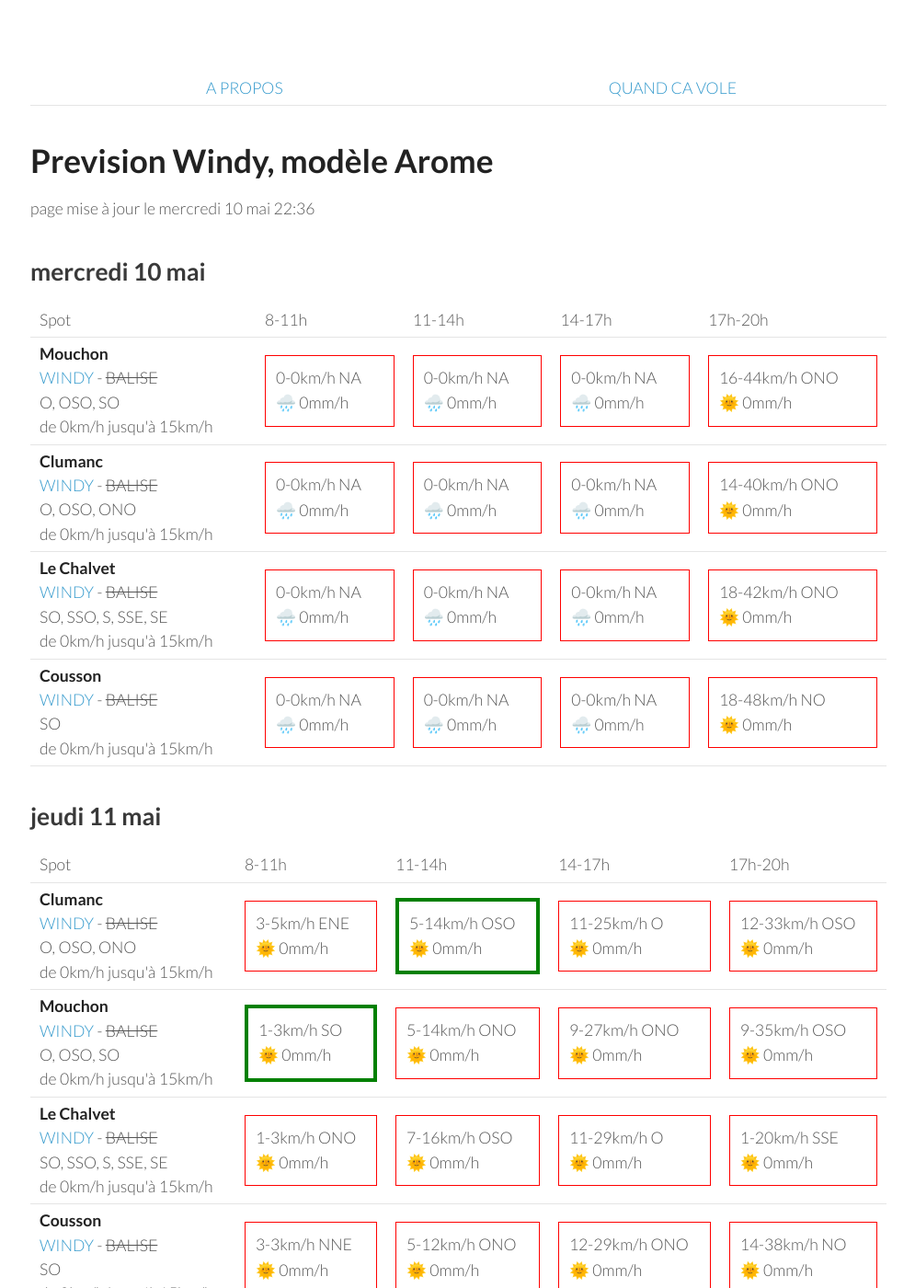
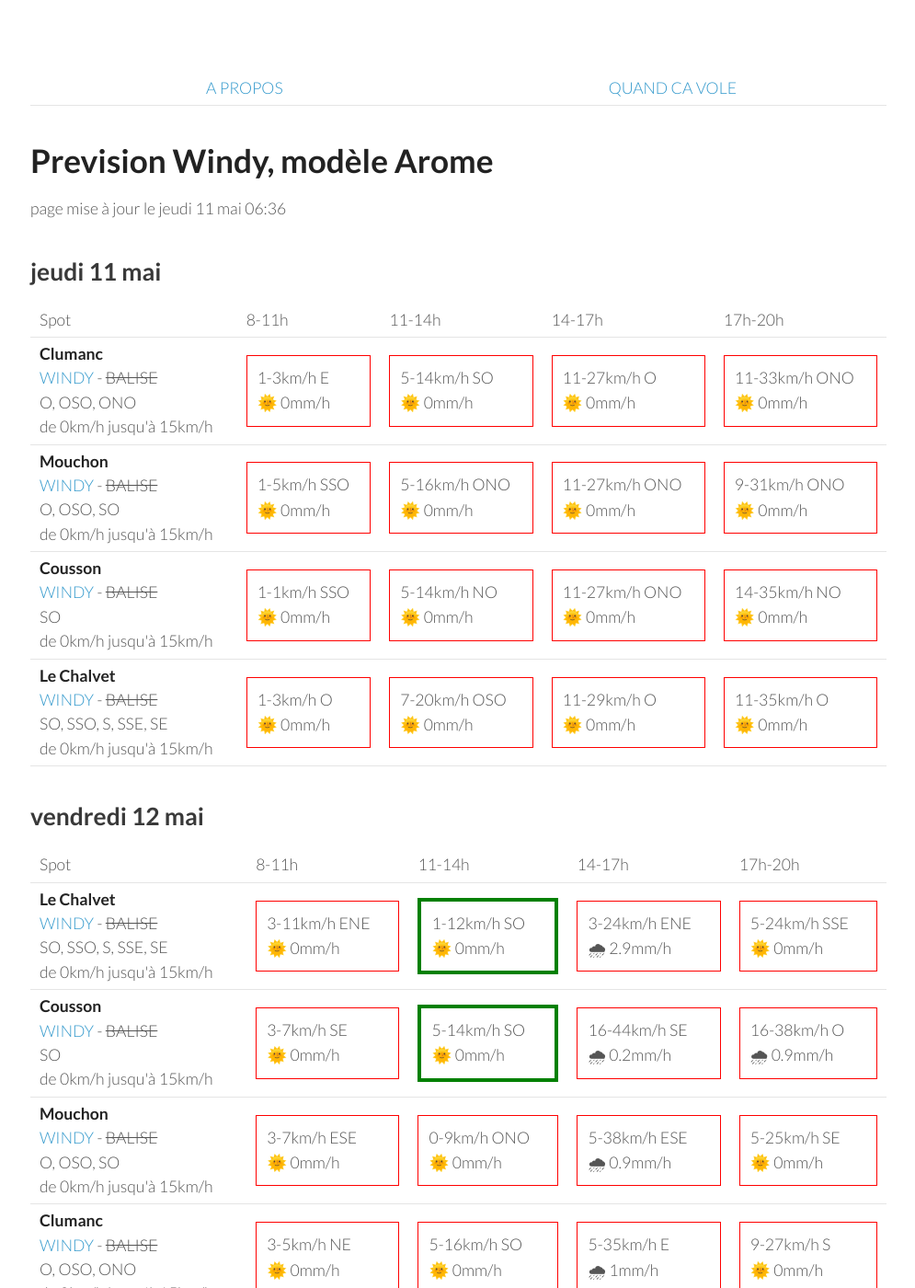
Before and after one commit to parapente-dans-le-nord/parapente-dans-le-nord.github.io, a Jekyll site: the page built from saint_andre.markdown, in a window 1280 px wide and 1400 px high. Shown: the whole window at 92% size, without its empty margins (25-1020 px from the left). Built offline with Jekyll 4.4.1, drawn with Linux system fonts in a browser that asks for light colours; some of the changed text lies outside the part shown.

Commit message:
update index.markdown

```diff
--- a/saint_andre.markdown
+++ b/saint_andre.markdown
@@ -7,60 +7,8 @@ title:  "Tous les spots"
 {: .links}
 
 # Prevision Windy, modèle Arome
-page mise à jour le mercredi 10 mai 22:36
+page mise à jour le jeudi 11 mai 06:36
 
-## mercredi 10 mai
-
-{::nomarkdown}
-<table>
-  <tbody>
-    <tr>
-      <td>Spot</td>
-      <td>8-11h</td>
-      <td>11-14h</td>
-      <td>14-17h</td>
-      <td>17h-20h</td>
-    </tr>
-<tr>
-        <td><strong>Mouchon</strong><br><a href="https://windy.com/43.992/6.424?43.878,6.425,10,m:eSuaglR">WINDY</a> - <span class="no-balise"> BALISE </span><br> <span class="vent-favorable">O, OSO, SO</span><br><span class="force-vent">de 0km/h jusqu'à 15km/h</span> </td>
-
-            <td><div class="not-flyable"><p>0-0km/h NA</p><p>🌧️ 0mm/h</p></div></td>
-            <td><div class="not-flyable"><p>0-0km/h NA</p><p>🌧️ 0mm/h</p></div></td>
-            <td><div class="not-flyable"><p>0-0km/h NA</p><p>🌧️ 0mm/h</p></div></td>
-            <td><div class="not-flyable"><p>16-44km/h ONO</p><p>🌞 0mm/h</p></div></td>
-
-    </tr>
-<tr>
-        <td><strong>Clumanc</strong><br><a href="https://windy.com/44.027/6.402?43.914,6.403,10,m:eSxaglP">WINDY</a> - <span class="no-balise"> BALISE </span><br> <span class="vent-favorable">O, OSO, ONO</span><br><span class="force-vent">de 0km/h jusqu'à 15km/h</span> </td>
-
-            <td><div class="not-flyable"><p>0-0km/h NA</p><p>🌧️ 0mm/h</p></div></td>
-            <td><div class="not-flyable"><p>0-0km/h NA</p><p>🌧️ 0mm/h</p></div></td>
-            <td><div class="not-flyable"><p>0-0km/h NA</p><p>🌧️ 0mm/h</p></div></td>
-            <td><div class="not-flyable"><p>14-40km/h ONO</p><p>🌞 0mm/h</p></div></td>
-
-    </tr>
-<tr>
-        <td><strong>Le Chalvet</strong><br><a href="https://windy.com/43.979/6.480?43.866,6.480,10,m:eSsaglX">WINDY</a> - <span class="no-balise"> BALISE </span><br> <span class="vent-favorable">SO, SSO, S, SSE, SE</span><br><span class="force-vent">de 0km/h jusqu'à 15km/h</span> </td>
-
-            <td><div class="not-flyable"><p>0-0km/h NA</p><p>🌧️ 0mm/h</p></div></td>
-            <td><div class="not-flyable"><p>0-0km/h NA</p><p>🌧️ 0mm/h</p></div></td>
-            <td><div class="not-flyable"><p>0-0km/h NA</p><p>🌧️ 0mm/h</p></div></td>
-            <td><div class="not-flyable"><p>18-42km/h ONO</p><p>🌞 0mm/h</p></div></td>
-
-    </tr>
-<tr>
-        <td><strong>Cousson</strong><br><a href="https://windy.com/44.054/6.240?43.940,6.241,10,m:eSAaglz">WINDY</a> - <span class="no-balise"> BALISE </span><br> <span class="vent-favorable">SO</span><br><span class="force-vent">de 0km/h jusqu'à 15km/h</span> </td>
-
-            <td><div class="not-flyable"><p>0-0km/h NA</p><p>🌧️ 0mm/h</p></div></td>
-            <td><div class="not-flyable"><p>0-0km/h NA</p><p>🌧️ 0mm/h</p></div></td>
-            <td><div class="not-flyable"><p>0-0km/h NA</p><p>🌧️ 0mm/h</p></div></td>
-            <td><div class="not-flyable"><p>18-48km/h NO</p><p>🌞 0mm/h</p></div></td>
-
-    </tr>
-
-</tbody>
-</table>
-{:/}
 ## jeudi 11 mai
 
 {::nomarkdown}
@@ -76,40 +24,40 @@ page mise à jour le mercredi 10 mai 22:36
 <tr>
         <td><strong>Clumanc</strong><br><a href="https://windy.com/44.027/6.402?43.914,6.403,10,m:eSxaglP">WINDY</a> - <span class="no-balise"> BALISE </span><br> <span class="vent-favorable">O, OSO, ONO</span><br><span class="force-vent">de 0km/h jusqu'à 15km/h</span> </td>
 
-            <td><div class="not-flyable"><p>3-5km/h ENE</p><p>🌞 0mm/h</p></div></td>
-            <td><div class="flyable"><p>5-14km/h OSO</p><p>🌞 0mm/h</p></div></td>
-            <td><div class="not-flyable"><p>11-25km/h O</p><p>🌞 0mm/h</p></div></td>
-            <td><div class="not-flyable"><p>12-33km/h OSO</p><p>🌞 0mm/h</p></div></td>
+            <td><div class="not-flyable"><p>1-3km/h E</p><p>🌞 0mm/h</p></div></td>
+            <td><div class="not-flyable"><p>5-14km/h SO</p><p>🌞 0mm/h</p></div></td>
+            <td><div class="not-flyable"><p>11-27km/h O</p><p>🌞 0mm/h</p></div></td>
+            <td><div class="not-flyable"><p>11-33km/h ONO</p><p>🌞 0mm/h</p></div></td>
 
 
     </tr>
 <tr>
         <td><strong>Mouchon</strong><br><a href="https://windy.com/43.992/6.424?43.878,6.425,10,m:eSuaglR">WINDY</a> - <span class="no-balise"> BALISE </span><br> <span class="vent-favorable">O, OSO, SO</span><br><span class="force-vent">de 0km/h jusqu'à 15km/h</span> </td>
 
-            <td><div class="flyable"><p>1-3km/h SO</p><p>🌞 0mm/h</p></div></td>
-            <td><div class="not-flyable"><p>5-14km/h ONO</p><p>🌞 0mm/h</p></div></td>
-            <td><div class="not-flyable"><p>9-27km/h ONO</p><p>🌞 0mm/h</p></div></td>
-            <td><div class="not-flyable"><p>9-35km/h OSO</p><p>🌞 0mm/h</p></div></td>
+            <td><div class="not-flyable"><p>1-5km/h SSO</p><p>🌞 0mm/h</p></div></td>
+            <td><div class="not-flyable"><p>5-16km/h ONO</p><p>🌞 0mm/h</p></div></td>
+            <td><div class="not-flyable"><p>11-27km/h ONO</p><p>🌞 0mm/h</p></div></td>
+            <td><div class="not-flyable"><p>9-31km/h ONO</p><p>🌞 0mm/h</p></div></td>
+
+
+    </tr>
+<tr>
+        <td><strong>Cousson</strong><br><a href="https://windy.com/44.054/6.240?43.940,6.241,10,m:eSAaglz">WINDY</a> - <span class="no-balise"> BALISE </span><br> <span class="vent-favorable">SO</span><br><span class="force-vent">de 0km/h jusqu'à 15km/h</span> </td>
+
+            <td><div class="not-flyable"><p>1-1km/h SSO</p><p>🌞 0mm/h</p></div></td>
+            <td><div class="not-flyable"><p>5-14km/h NO</p><p>🌞 0mm/h</p></div></td>
+            <td><div class="not-flyable"><p>11-27km/h ONO</p><p>🌞 0mm/h</p></div></td>
+            <td><div class="not-flyable"><p>14-35km/h NO</p><p>🌞 0mm/h</p></div></td>
 
 
     </tr>
 <tr>
         <td><strong>Le Chalvet</strong><br><a href="https://windy.com/43.979/6.480?43.866,6.480,10,m:eSsaglX">WINDY</a> - <span class="no-balise"> BALISE </span><br> <span class="vent-favorable">SO, SSO, S, SSE, SE</span><br><span class="force-vent">de 0km/h jusqu'à 15km/h</span> </td>
 
-            <td><div class="not-flyable"><p>1-3km/h ONO</p><p>🌞 0mm/h</p></div></td>
-            <td><div class="not-flyable"><p>7-16km/h OSO</p><p>🌞 0mm/h</p></div></td>
+            <td><div class="not-flyable"><p>1-3km/h O</p><p>🌞 0mm/h</p></div></td>
+            <td><div class="not-flyable"><p>7-20km/h OSO</p><p>🌞 0mm/h</p></div></td>
             <td><div class="not-flyable"><p>11-29km/h O</p><p>🌞 0mm/h</p></div></td>
-            <td><div class="not-flyable"><p>1-20km/h SSE</p><p>🌞 0mm/h</p></div></td>
-
-
-    </tr>
-<tr>
-        <td><strong>Cousson</strong><br><a href="https://windy.com/44.054/6.240?43.940,6.241,10,m:eSAaglz">WINDY</a> - <span class="no-balise"> BALISE </span><br> <span class="vent-favorable">SO</span><br><span class="force-vent">de 0km/h jusqu'à 15km/h</span> </td>
-
-            <td><div class="not-flyable"><p>3-3km/h NNE</p><p>🌞 0mm/h</p></div></td>
-            <td><div class="not-flyable"><p>5-12km/h ONO</p><p>🌞 0mm/h</p></div></td>
-            <td><div class="not-flyable"><p>12-29km/h ONO</p><p>🌞 0mm/h</p></div></td>
-            <td><div class="not-flyable"><p>14-38km/h NO</p><p>🌞 0mm/h</p></div></td>
+            <td><div class="not-flyable"><p>11-35km/h O</p><p>🌞 0mm/h</p></div></td>
 
 
     </tr>
@@ -130,42 +78,42 @@ page mise à jour le mercredi 10 mai 22:36
       <td>17h-20h</td>
     </tr>
 <tr>
-        <td><strong>Cousson</strong><br><a href="https://windy.com/44.054/6.240?43.940,6.241,10,m:eSAaglz">WINDY</a> - <span class="no-balise"> BALISE </span><br> <span class="vent-favorable">SO</span><br><span class="force-vent">de 0km/h jusqu'à 15km/h</span> </td>
+        <td><strong>Le Chalvet</strong><br><a href="https://windy.com/43.979/6.480?43.866,6.480,10,m:eSsaglX">WINDY</a> - <span class="no-balise"> BALISE </span><br> <span class="vent-favorable">SO, SSO, S, SSE, SE</span><br><span class="force-vent">de 0km/h jusqu'à 15km/h</span> </td>
 
-            <td><div class="not-flyable"><p>1-1km/h ESE</p><p>🌞 0mm/h</p></div></td>
-            <td><div class="not-flyable"><p>5-22km/h O</p><p>🌧 1mm/h</p></div></td>
-            <td><div class="not-flyable"><p>3-24km/h SO</p><p>🌧 1.9mm/h</p></div></td>
-            <td><div class="not-flyable"><p>7-29km/h SO</p><p>🌧 2.2mm/h</p></div></td>
+            <td><div class="not-flyable"><p>3-11km/h ENE</p><p>🌞 0mm/h</p></div></td>
+            <td><div class="flyable"><p>1-12km/h SO</p><p>🌞 0mm/h</p></div></td>
+            <td><div class="not-flyable"><p>3-24km/h ENE</p><p>🌧 2.9mm/h</p></div></td>
+            <td><div class="not-flyable"><p>5-24km/h SSE</p><p>🌞 0mm/h</p></div></td>
 
 
     </tr>
 <tr>
-        <td><strong>Le Chalvet</strong><br><a href="https://windy.com/43.979/6.480?43.866,6.480,10,m:eSsaglX">WINDY</a> - <span class="no-balise"> BALISE </span><br> <span class="vent-favorable">SO, SSO, S, SSE, SE</span><br><span class="force-vent">de 0km/h jusqu'à 15km/h</span> </td>
+        <td><strong>Cousson</strong><br><a href="https://windy.com/44.054/6.240?43.940,6.241,10,m:eSAaglz">WINDY</a> - <span class="no-balise"> BALISE </span><br> <span class="vent-favorable">SO</span><br><span class="force-vent">de 0km/h jusqu'à 15km/h</span> </td>
 
-            <td><div class="not-flyable"><p>1-3km/h E</p><p>🌞 0mm/h</p></div></td>
-            <td><div class="not-flyable"><p>7-24km/h SSE</p><p>🌧 0.3mm/h</p></div></td>
-            <td><div class="not-flyable"><p>7-27km/h SSO</p><p>🌧 6mm/h</p></div></td>
-            <td><div class="not-flyable"><p>7-27km/h SSE</p><p>🌧 2.7mm/h</p></div></td>
+            <td><div class="not-flyable"><p>3-7km/h SE</p><p>🌞 0mm/h</p></div></td>
+            <td><div class="flyable"><p>5-14km/h SO</p><p>🌞 0mm/h</p></div></td>
+            <td><div class="not-flyable"><p>16-44km/h SE</p><p>🌧 0.2mm/h</p></div></td>
+            <td><div class="not-flyable"><p>16-38km/h O</p><p>🌧 0.9mm/h</p></div></td>
+
+
+    </tr>
+<tr>
+        <td><strong>Mouchon</strong><br><a href="https://windy.com/43.992/6.424?43.878,6.425,10,m:eSuaglR">WINDY</a> - <span class="no-balise"> BALISE </span><br> <span class="vent-favorable">O, OSO, SO</span><br><span class="force-vent">de 0km/h jusqu'à 15km/h</span> </td>
+
+            <td><div class="not-flyable"><p>3-7km/h ESE</p><p>🌞 0mm/h</p></div></td>
+            <td><div class="not-flyable"><p>0-9km/h ONO</p><p>🌞 0mm/h</p></div></td>
+            <td><div class="not-flyable"><p>5-38km/h ESE</p><p>🌧 0.9mm/h</p></div></td>
+            <td><div class="not-flyable"><p>5-25km/h SE</p><p>🌞 0mm/h</p></div></td>
 
 
     </tr>
 <tr>
         <td><strong>Clumanc</strong><br><a href="https://windy.com/44.027/6.402?43.914,6.403,10,m:eSxaglP">WINDY</a> - <span class="no-balise"> BALISE </span><br> <span class="vent-favorable">O, OSO, ONO</span><br><span class="force-vent">de 0km/h jusqu'à 15km/h</span> </td>
 
-            <td><div class="not-flyable"><p>1-1km/h ENE</p><p>🌞 0mm/h</p></div></td>
-            <td><div class="not-flyable"><p>5-24km/h S</p><p>🌧 0.5mm/h</p></div></td>
-            <td><div class="not-flyable"><p>5-25km/h SO</p><p>🌧 5mm/h</p></div></td>
-            <td><div class="not-flyable"><p>7-27km/h S</p><p>🌧 2.6mm/h</p></div></td>
-
-
-    </tr>
-<tr>
-        <td><strong>Mouchon</strong><br><a href="https://windy.com/43.992/6.424?43.878,6.425,10,m:eSuaglR">WINDY</a> - <span class="no-balise"> BALISE </span><br> <span class="vent-favorable">O, OSO, SO</span><br><span class="force-vent">de 0km/h jusqu'à 15km/h</span> </td>
-
-            <td><div class="not-flyable"><p>1-1km/h SE</p><p>🌞 0mm/h</p></div></td>
-            <td><div class="not-flyable"><p>5-24km/h SSE</p><p>🌧 0.5mm/h</p></div></td>
-            <td><div class="not-flyable"><p>7-27km/h SSO</p><p>🌧 6mm/h</p></div></td>
-            <td><div class="not-flyable"><p>7-27km/h SSE</p><p>🌧 2.9mm/h</p></div></td>
+            <td><div class="not-flyable"><p>3-5km/h NE</p><p>🌞 0mm/h</p></div></td>
+            <td><div class="not-flyable"><p>5-16km/h SO</p><p>🌞 0mm/h</p></div></td>
+            <td><div class="not-flyable"><p>5-35km/h E</p><p>🌧 1mm/h</p></div></td>
+            <td><div class="not-flyable"><p>9-27km/h S</p><p>🌞 0mm/h</p></div></td>
 
 
     </tr>
@@ -188,40 +136,40 @@ page mise à jour le mercredi 10 mai 22:36
 <tr>
         <td><strong>Cousson</strong><br><a href="https://windy.com/44.054/6.240?43.940,6.241,10,m:eSAaglz">WINDY</a> - <span class="no-balise"> BALISE </span><br> <span class="vent-favorable">SO</span><br><span class="force-vent">de 0km/h jusqu'à 15km/h</span> </td>
 
-            <td><div class="not-flyable"><p>5-16km/h E</p><p>🌞 0mm/h</p></div></td>
-            <td><div class="not-flyable"><p>5-18km/h SSE</p><p>🌧 0.2mm/h</p></div></td>
-            <td><div class="not-flyable"><p>9-25km/h SO</p><p>🌧 2.3mm/h</p></div></td>
-            <td><div class="not-flyable"><p>3-38km/h NO</p><p>🌧 1.3mm/h</p></div></td>
+            <td><div class="not-flyable"><p>5-18km/h ENE</p><p>🌞 0mm/h</p></div></td>
+            <td><div class="not-flyable"><p>5-20km/h SSE</p><p>🌧 0.2mm/h</p></div></td>
+            <td><div class="not-flyable"><p>5-24km/h OSO</p><p>🌧 0.4mm/h</p></div></td>
+            <td><div class="not-flyable"><p>3-31km/h NE</p><p>🌧 3.7mm/h</p></div></td>
 
 
     </tr>
 <tr>
         <td><strong>Le Chalvet</strong><br><a href="https://windy.com/43.979/6.480?43.866,6.480,10,m:eSsaglX">WINDY</a> - <span class="no-balise"> BALISE </span><br> <span class="vent-favorable">SO, SSO, S, SSE, SE</span><br><span class="force-vent">de 0km/h jusqu'à 15km/h</span> </td>
 
-            <td><div class="not-flyable"><p>3-14km/h E</p><p>🌞 0mm/h</p></div></td>
-            <td><div class="not-flyable"><p>11-31km/h ESE</p><p>🌧 0.3mm/h</p></div></td>
-            <td><div class="not-flyable"><p>9-31km/h SE</p><p>🌧 0.4mm/h</p></div></td>
-            <td><div class="not-flyable"><p>3-35km/h SE</p><p>🌧 2mm/h</p></div></td>
+            <td><div class="not-flyable"><p>5-20km/h E</p><p>🌞 0mm/h</p></div></td>
+            <td><div class="not-flyable"><p>11-31km/h ESE</p><p>🌧 0.2mm/h</p></div></td>
+            <td><div class="not-flyable"><p>7-31km/h SE</p><p>🌧 0.7mm/h</p></div></td>
+            <td><div class="not-flyable"><p>5-35km/h ESE</p><p>🌧 3mm/h</p></div></td>
 
 
     </tr>
 <tr>
         <td><strong>Mouchon</strong><br><a href="https://windy.com/43.992/6.424?43.878,6.425,10,m:eSuaglR">WINDY</a> - <span class="no-balise"> BALISE </span><br> <span class="vent-favorable">O, OSO, SO</span><br><span class="force-vent">de 0km/h jusqu'à 15km/h</span> </td>
 
-            <td><div class="not-flyable"><p>5-16km/h E</p><p>🌞 0mm/h</p></div></td>
-            <td><div class="not-flyable"><p>11-29km/h ESE</p><p>🌧 0.3mm/h</p></div></td>
-            <td><div class="not-flyable"><p>7-29km/h SSE</p><p>🌧 0.5mm/h</p></div></td>
-            <td><div class="not-flyable"><p>1-31km/h SE</p><p>🌧 2.4mm/h</p></div></td>
+            <td><div class="not-flyable"><p>7-20km/h E</p><p>🌞 0mm/h</p></div></td>
+            <td><div class="not-flyable"><p>9-29km/h ESE</p><p>🌧 0.2mm/h</p></div></td>
+            <td><div class="not-flyable"><p>5-29km/h SE</p><p>🌧 0.6mm/h</p></div></td>
+            <td><div class="not-flyable"><p>3-37km/h ESE</p><p>🌧 3mm/h</p></div></td>
 
 
     </tr>
 <tr>
         <td><strong>Clumanc</strong><br><a href="https://windy.com/44.027/6.402?43.914,6.403,10,m:eSxaglP">WINDY</a> - <span class="no-balise"> BALISE </span><br> <span class="vent-favorable">O, OSO, ONO</span><br><span class="force-vent">de 0km/h jusqu'à 15km/h</span> </td>
 
-            <td><div class="not-flyable"><p>5-18km/h E</p><p>🌞 0mm/h</p></div></td>
-            <td><div class="not-flyable"><p>9-27km/h SE</p><p>🌧 0.3mm/h</p></div></td>
-            <td><div class="not-flyable"><p>5-29km/h S</p><p>🌧 0.4mm/h</p></div></td>
-            <td><div class="not-flyable"><p>1-33km/h SSO</p><p>🌧 2.5mm/h</p></div></td>
+            <td><div class="not-flyable"><p>7-22km/h E</p><p>🌞 0mm/h</p></div></td>
+            <td><div class="not-flyable"><p>9-27km/h ESE</p><p>🌧 0.2mm/h</p></div></td>
+            <td><div class="not-flyable"><p>3-29km/h SSE</p><p>🌧 0.6mm/h</p></div></td>
+            <td><div class="not-flyable"><p>3-37km/h E</p><p>🌧 3.1mm/h</p></div></td>
 
 
     </tr>
@@ -244,8 +192,8 @@ page mise à jour le mercredi 10 mai 22:36
 <tr>
         <td><strong>Mouchon</strong><br><a href="https://windy.com/43.992/6.424?43.878,6.425,10,m:eSuaglR">WINDY</a> - <span class="no-balise"> BALISE </span><br> <span class="vent-favorable">O, OSO, SO</span><br><span class="force-vent">de 0km/h jusqu'à 15km/h</span> </td>
 
-            <td><div class="not-flyable"><p>1-11km/h NO</p><p>🌞 0mm/h</p></div></td>
-            <td><div class="not-flyable"><p>9-25km/h ONO</p><p>🌞 0mm/h</p></div></td>
+            <td><div class="not-flyable"><p>3-12km/h NNO</p><p>🌞 0mm/h</p></div></td>
+            <td><div class="not-flyable"><p>9-27km/h ONO</p><p>🌞 0mm/h</p></div></td>
             <td><div class="not-flyable"><p>11-33km/h ONO</p><p>🌧 0.4mm/h</p></div></td>
             <td><div class="not-flyable"><p>12-35km/h O</p><p>🌧 2mm/h</p></div></td>
 
@@ -254,8 +202,8 @@ page mise à jour le mercredi 10 mai 22:36
 <tr>
         <td><strong>Clumanc</strong><br><a href="https://windy.com/44.027/6.402?43.914,6.403,10,m:eSxaglP">WINDY</a> - <span class="no-balise"> BALISE </span><br> <span class="vent-favorable">O, OSO, ONO</span><br><span class="force-vent">de 0km/h jusqu'à 15km/h</span> </td>
 
-            <td><div class="not-flyable"><p>1-12km/h NNO</p><p>🌞 0mm/h</p></div></td>
-            <td><div class="not-flyable"><p>9-27km/h ONO</p><p>🌞 0mm/h</p></div></td>
+            <td><div class="not-flyable"><p>1-12km/h N</p><p>🌞 0mm/h</p></div></td>
+            <td><div class="not-flyable"><p>9-29km/h ONO</p><p>🌞 0mm/h</p></div></td>
             <td><div class="not-flyable"><p>11-33km/h ONO</p><p>🌧 0.4mm/h</p></div></td>
             <td><div class="not-flyable"><p>14-37km/h O</p><p>🌧 1.6mm/h</p></div></td>
 
@@ -264,7 +212,7 @@ page mise à jour le mercredi 10 mai 22:36
 <tr>
         <td><strong>Cousson</strong><br><a href="https://windy.com/44.054/6.240?43.940,6.241,10,m:eSAaglz">WINDY</a> - <span class="no-balise"> BALISE </span><br> <span class="vent-favorable">SO</span><br><span class="force-vent">de 0km/h jusqu'à 15km/h</span> </td>
 
-            <td><div class="not-flyable"><p>1-11km/h E</p><p>🌞 0mm/h</p></div></td>
+            <td><div class="not-flyable"><p>3-12km/h ENE</p><p>🌞 0mm/h</p></div></td>
             <td><div class="not-flyable"><p>7-24km/h O</p><p>🌞 0mm/h</p></div></td>
             <td><div class="not-flyable"><p>11-29km/h O</p><p>🌧 0.2mm/h</p></div></td>
             <td><div class="not-flyable"><p>11-33km/h OSO</p><p>🌧 2.2mm/h</p></div></td>
@@ -274,8 +222,8 @@ page mise à jour le mercredi 10 mai 22:36
 <tr>
         <td><strong>Le Chalvet</strong><br><a href="https://windy.com/43.979/6.480?43.866,6.480,10,m:eSsaglX">WINDY</a> - <span class="no-balise"> BALISE </span><br> <span class="vent-favorable">SO, SSO, S, SSE, SE</span><br><span class="force-vent">de 0km/h jusqu'à 15km/h</span> </td>
 
-            <td><div class="not-flyable"><p>3-12km/h NO</p><p>🌞 0mm/h</p></div></td>
-            <td><div class="not-flyable"><p>9-25km/h ONO</p><p>🌞 0mm/h</p></div></td>
+            <td><div class="not-flyable"><p>3-12km/h NNO</p><p>🌞 0mm/h</p></div></td>
+            <td><div class="not-flyable"><p>9-27km/h ONO</p><p>🌞 0mm/h</p></div></td>
             <td><div class="not-flyable"><p>11-33km/h ONO</p><p>🌧 0.4mm/h</p></div></td>
             <td><div class="not-flyable"><p>11-37km/h O</p><p>🌧 2.5mm/h</p></div></td>
 
```
